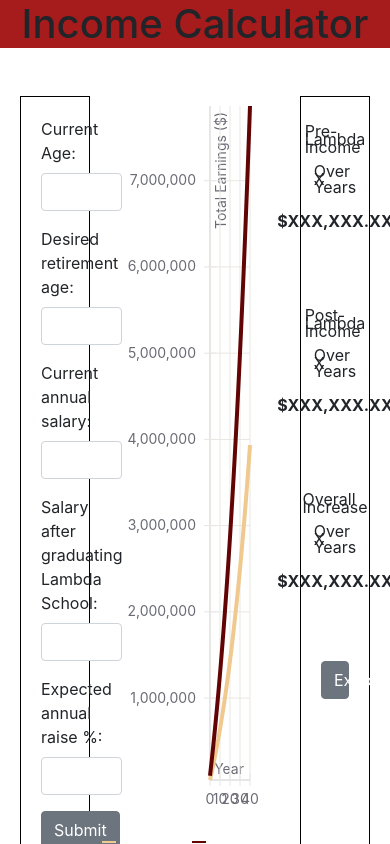
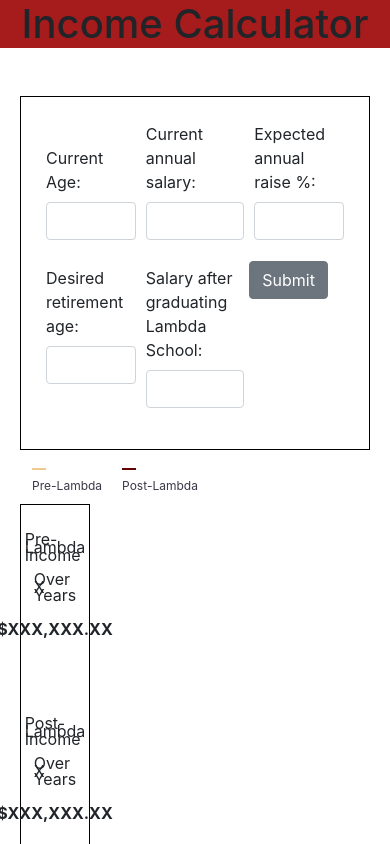
Before and after one commit to LambdaWinter19Hackathon-Calculator/Hackathon_Income_Calculator, a React (Create React App) app: page / in a window 390 px wide. Shown: the top 844 px of the page. Built offline with nearby package versions, Linux system fonts and the light colour scheme.

Commit message:
Began responsive design on Income Form

```diff
--- a/src/App.js
+++ b/src/App.js
@@ -29,6 +29,10 @@
   display: flex;
   max-width: 2000px;
   padding: 40px 20px;
+
+  @media (max-width: 1024px) {
+    flex-direction: column;
+  }
 `;
 
 export default connect(null)(App);
--- a/src/components/IncomeForm.js
+++ b/src/components/IncomeForm.js
@@ -45,7 +45,7 @@
 
       <FormContainer onSubmit={this.submitHandler}>
         <Form>
-
+          <div>
             <FormGroup>
               <Label for="currentAge">Current Age:</Label>
               <Input
@@ -67,7 +67,9 @@
                 onChange={this.handleChange}
               />
             </FormGroup>
+          </div>
 
+          <div>
             <FormGroup>
               <Label for="beforeSalary">Current annual salary:</Label>
               <Input
@@ -91,7 +93,9 @@
                 onChange={this.handleChange}
               />
             </FormGroup>
+          </div>
 
+          <div>
           <FormGroup>
             <Label for="annualRaise">Expected annual raise %:</Label>
             <Input
@@ -103,6 +107,8 @@
           </FormGroup>
 
           <Button>Submit</Button>
+          </div>
+
         </Form>
       </FormContainer>
     );
@@ -116,6 +122,26 @@
   width: 20%;
   padding: 20px;
   border: 1px solid black;
+
+  @media (max-width: 1024px) {
+    width: 100%;
+  }
+
+  form {
+    display: flex;
+    flex-direction: column;
+    margin: 0 auto;
+
+    @media (max-width: 1024px) {
+      flex-direction: row;
+      align-items: baseline;
+    }
+
+    .form-group {
+      padding: 5px;
+    }
+
+  }
 `;
 
 const mapStateToProps = state => {
```
Lines whose indentation alone changed are shown as unchanged.
